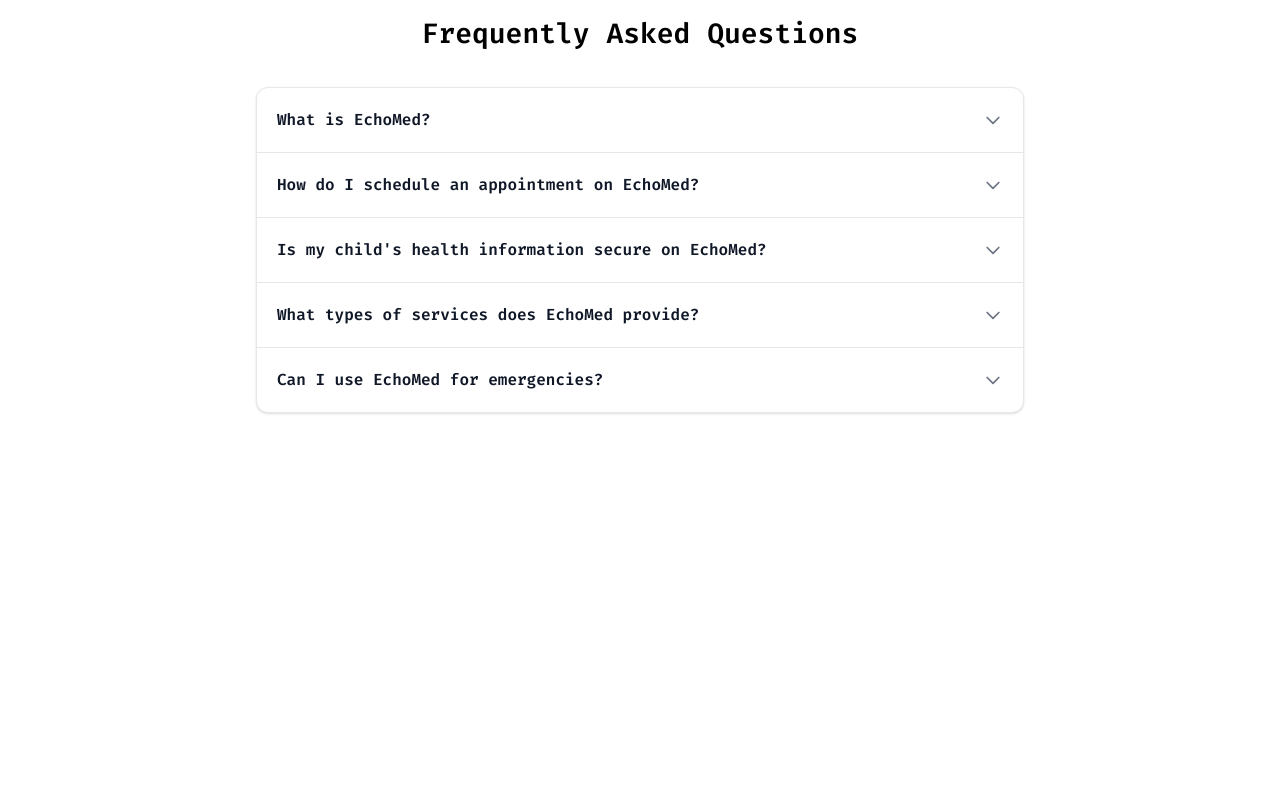
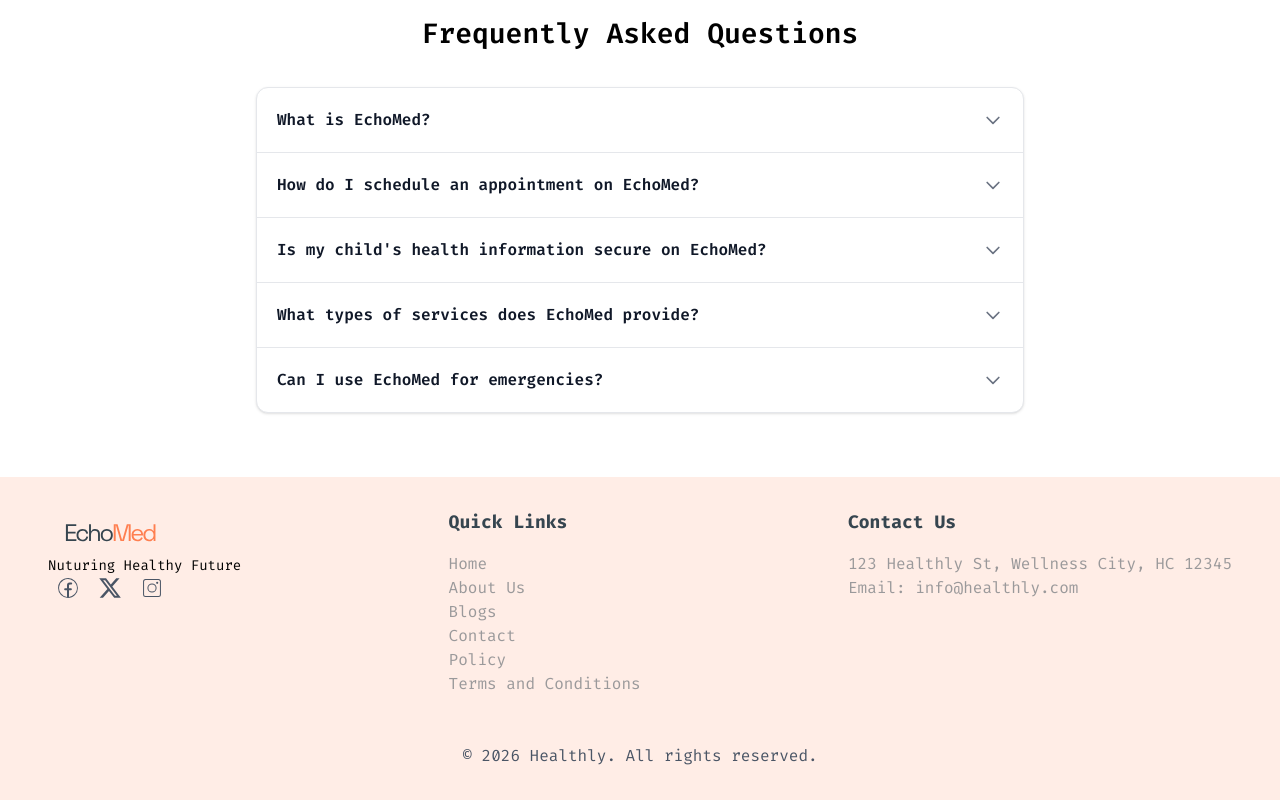
Before and after one commit to Remigit99/healthly, a React (Vite) app in the folder client/: page / in a window 1280 px wide. Shown: the part 5661-6461 px from the top of the page. Before the commit the page ends 6138 px from the top, so only its background shows below. Built offline with nearby package versions, Linux system fonts and the light colour scheme.

Commit message:
created footer

```diff
--- a/client/package.json
+++ b/client/package.json
@@ -13,6 +13,7 @@
     "@tailwindcss/vite": "^4.2.2",
     "react": "^19.2.4",
     "react-dom": "^19.2.4",
+    "react-icons": "^5.6.0",
     "react-router": "^7.13.2",
     "react-router-dom": "^7.13.2",
     "tailwindcss": "^4.2.2"
--- /dev/null
+++ b/client/src/components/Footer.jsx
@@ -0,0 +1,57 @@
+import LOGO from '/echomed_logo.svg';
+import { CiFacebook } from "react-icons/ci";
+import { FaXTwitter } from "react-icons/fa6";
+import { CiInstagram } from "react-icons/ci";
+
+const Footer = () => {
+  return (
+    <footer className='bg-light3'>
+      <div className="container mx-auto px-12 py-8">
+
+        <div className='mb-12 flex md:flex-row flex-col items-start justify-between gap-8'>
+            <div>
+                <img src={LOGO} alt="Healthly Logo" />
+                <p className='text-sm'>Nuturing Healthy Future</p>
+                <div className='flex items-center gap-0.5'>
+                    <a href="#" className="text-gray-600 hover:text-gray-800 mx-2">
+                        <CiFacebook size={24} />
+                    </a>
+                    <a href="#" className="text-gray-600 hover:text-gray-800 mx-2">
+                        <FaXTwitter size={24} />
+                    </a>
+                    <a href="#" className="text-gray-600 hover:text-gray-800 mx-2">
+                        <CiInstagram size={24} />
+                    </a>
+                </div>
+            </div>
+
+            <div>
+                <h3 className='font-bold text-h6 text-gray2 mb-4'>Quick Links</h3>
+                <ul className='text-p-small text-gray1'>
+                    <li><a href="#" className='hover:text-gray-800'>Home</a></li>
+                    <li><a href="#" className='hover:text-gray-800'>About Us</a></li>
+                    <li><a href="#" className='hover:text-gray-800'>Blogs</a></li>
+                    <li><a href="#" className='hover:text-gray-800'>Contact</a></li>
+                    <li><a href="#" className='hover:text-gray-800'>Policy</a></li>
+                    <li><a href="#" className='hover:text-gray-800'>Terms and Conditions</a></li>
+                </ul>
+
+            </div>
+
+            <div>
+                <h3 className='font-bold text-h6 text-gray2 mb-4'>Contact Us</h3>
+                <p className='text-p-small text-gray1'>123 Healthly St, Wellness City, HC 12345</p>
+                <p className='text-p-small text-gray1'>Email: info@healthly.com</p>
+
+            </div>
+        </div>
+
+        <p className="text-center text-gray-600">
+          &copy; {new Date().getFullYear()} Healthly. All rights reserved.
+        </p>
+      </div>
+    </footer>
+  )
+}
+
+export default Footer
--- a/client/src/index.css
+++ b/client/src/index.css
@@ -35,6 +35,9 @@
   --color-green1:  rgba(8, 47, 47, 1),
   --color-green2: linear-gradient(0deg, rgba(0, 0, 0, 0.2), rgba(0, 0, 0, 0.2));
   --color-light-green: #0E6B6B;
+  --color-white: #FFFFFF;
+  --color-light3: rgba(255, 237, 230, 1);
+
 
 
 
--- a/client/src/pages/Home.jsx
+++ b/client/src/pages/Home.jsx
@@ -11,6 +11,7 @@
 import DrMike from "/dr_mike.png";
 import Subscribe from "/subscribe.png"
 import Faqs from "../components/Faqs";
+import Footer from "../components/Footer";
 
 const Home = () => {
   return (
@@ -251,6 +252,9 @@
 
       {/* FAQs */}
      <Faqs/>
+
+     {/* FOOTER */}
+     <Footer/>
     </>
   );
 };
```
Also changed, not shown: 1 other file (tests, documents, lock files or other folders).
